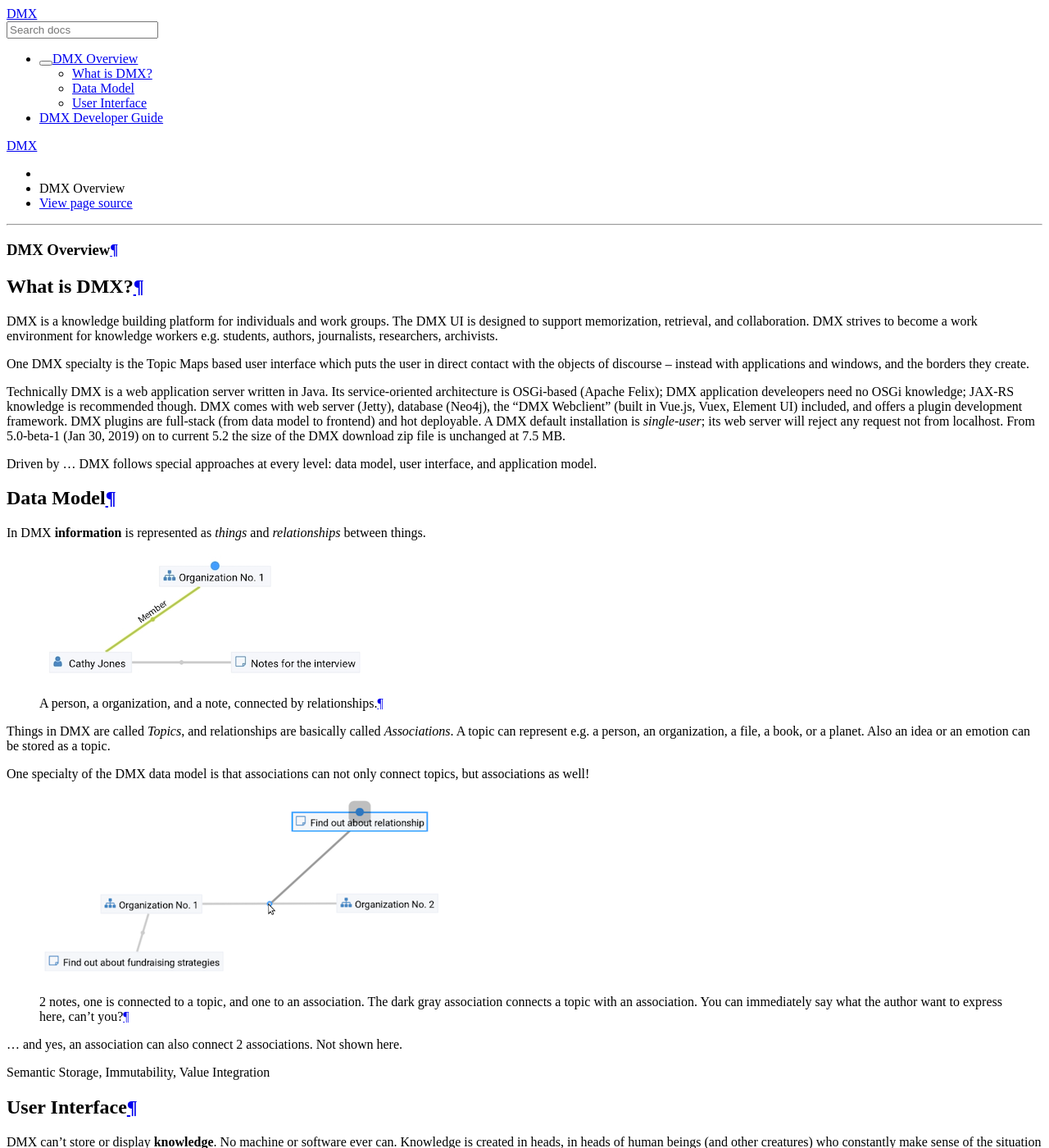
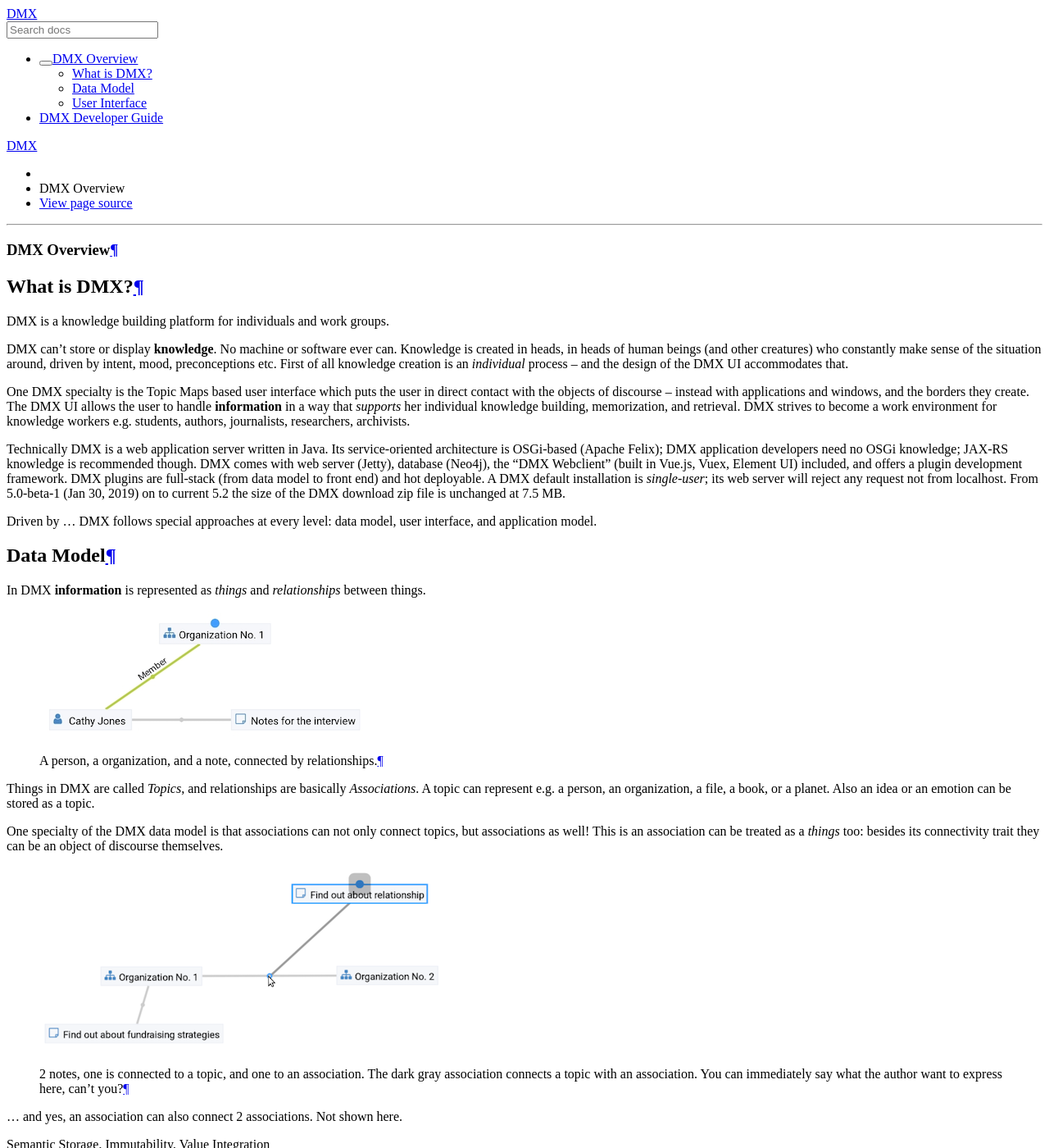
Before and after one commit to dmx-systems/dmx-documentation, a Sphinx documentation site: the page built from docs/intro.rst, in a window 1280 px wide and 1400 px high. Shown: the whole window at 82% size. Built offline with Sphinx 7.4.7 and the Read the Docs theme 2.0.0, drawn with Linux system fonts in a browser that asks for light colours; some of the changed text lies outside the part shown.

Commit message:
UI: add image caption

```diff
--- a/docs/intro.rst
+++ b/docs/intro.rst
@@ -9,12 +9,12 @@
 ************
 
 DMX is a knowledge building platform for individuals and work groups.
-The DMX UI is designed to support memorization, retrieval, and collaboration.
-DMX strives to become a work environment for knowledge workers e.g. students, authors, journalists, researchers, archivists.
 
-One DMX specialty is the Topic Maps based user interface which puts the user in direct contact with the objects of discourse -- instead with applications and windows, and the borders they create.
+DMX can't store or display **knowledge**. No machine or software ever can. Knowledge is created in heads, in heads of human beings (and other creatures) who constantly make sense of the situation around, driven by intent, mood, preconceptions etc. First of all knowledge creation is an *individual* process -- and the design of the DMX UI accommodates that.
 
-Technically DMX is a web application server written in Java. Its service-oriented architecture is OSGi-based (Apache Felix); DMX application develeopers need no OSGi knowledge; JAX-RS knowledge is recommended though. DMX comes with web server (Jetty), database (Neo4j), the "DMX Webclient" (built in Vue.js, Vuex, Element UI) included, and offers a plugin development framework. DMX plugins are full-stack (from data model to frontend) and hot deployable. A DMX default installation is *single-user*; its web server will reject any request not from localhost. From 5.0-beta-1 (Jan 30, 2019) on to current 5.2 the size of the DMX download zip file is unchanged at 7.5 MB.
+One DMX specialty is the Topic Maps based user interface which puts the user in direct contact with the objects of discourse -- instead with applications and windows, and the borders they create. The DMX UI allows the user to handle **information** in a way that *supports* her individual knowledge building, memorization, and retrieval. DMX strives to become a work environment for knowledge workers e.g. students, authors, journalists, researchers, archivists.
+
+Technically DMX is a web application server written in Java. Its service-oriented architecture is OSGi-based (Apache Felix); DMX application developers need no OSGi knowledge; JAX-RS knowledge is recommended though. DMX comes with web server (Jetty), database (Neo4j), the "DMX Webclient" (built in Vue.js, Vuex, Element UI) included, and offers a plugin development framework. DMX plugins are full-stack (from data model to front end) and hot deployable. A DMX default installation is *single-user*; its web server will reject any request not from localhost. From 5.0-beta-1 (Jan 30, 2019) on to current 5.2 the size of the DMX download zip file is unchanged at 7.5 MB.
 
 Driven by ... DMX follows special approaches at every level: data model, user interface, and application model.
 
@@ -28,9 +28,9 @@
 
     A person, a organization, and a note, connected by relationships.
 
-Things in DMX are called *Topics*, and relationships are basically called *Associations*. A topic can represent e.g. a person, an organization, a file, a book, or a planet. Also an idea or an emotion can be stored as a topic.
+Things in DMX are called *Topics*, and relationships are basically *Associations*. A topic can represent e.g. a person, an organization, a file, a book, or a planet. Also an idea or an emotion can be stored as a topic.
 
-One specialty of the DMX data model is that associations can not only connect topics, but associations as well!
+One specialty of the DMX data model is that associations can not only connect topics, but associations as well! This is an association can be treated as a *things* too: besides its connectivity trait they can be an object of discourse themselves.
 
 .. figure:: _static/create-assoc-with-assoc.png
 
@@ -44,9 +44,9 @@
 User Interface
 **************
 
-DMX can't store or display **knowledge**. No machine or software ever can. Knowledge is created in heads, in heads of human beings (and other creatures) who constantly make sense of the situation around, driven by intent, mood, preconceptions etc. First of all knowledge creation is an *individual* process -- and the design of the DMX UI accomodates that. The DMX UI handles **information** in a way that *supports* the individual users with knowledge building, memorization, and retrieval.
+.. figure:: _static/detail-panel.png
 
-.. figure:: _static/detail-panel.png
+    The typical DMX user interface presents a *Topic Map*: objects of discourse as well as their relationships are are represented by *topics* and *associations*. Different *types* of topics are differentiated by icon. Different *types* of associations are differentiated by color.
 
 .. hint::
 
```
